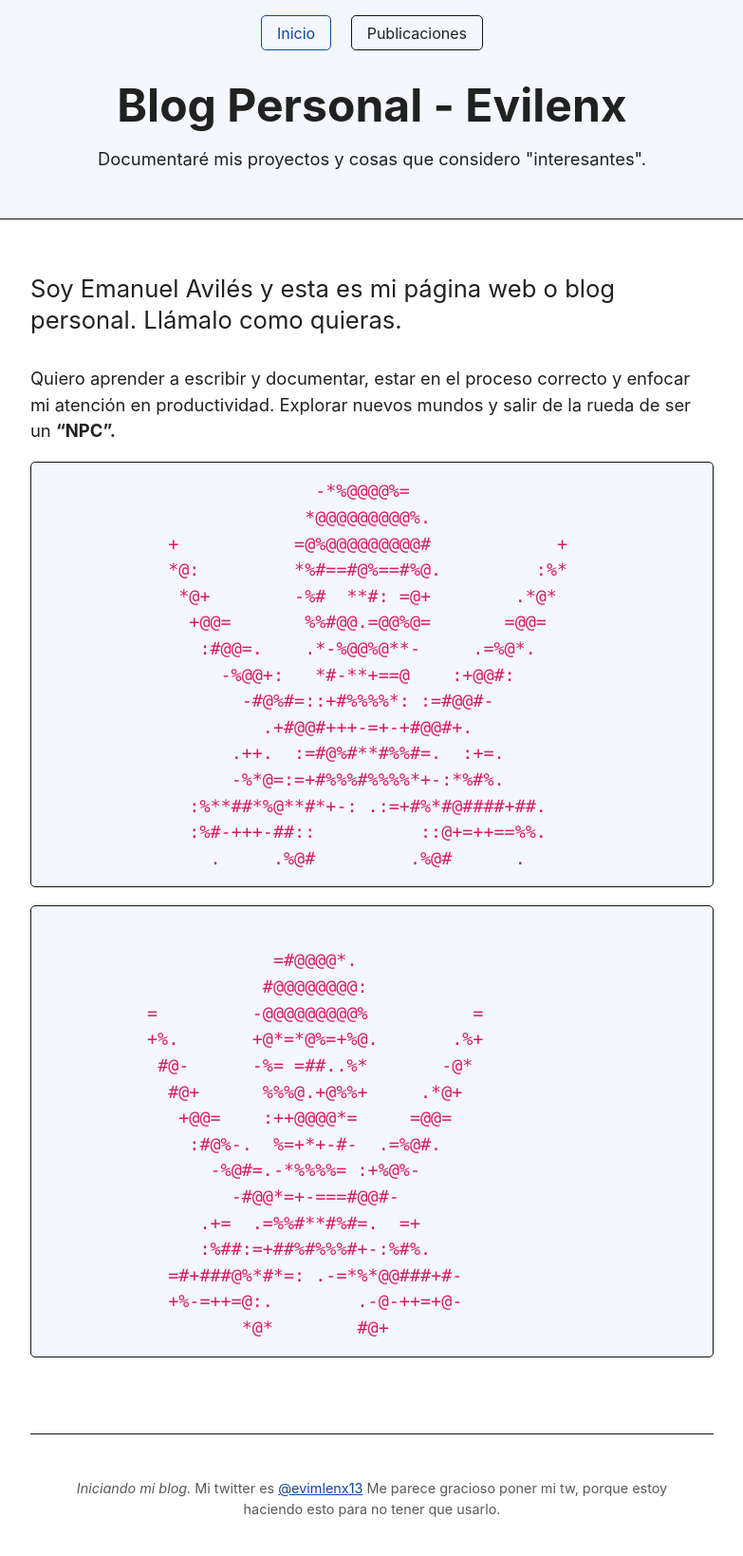
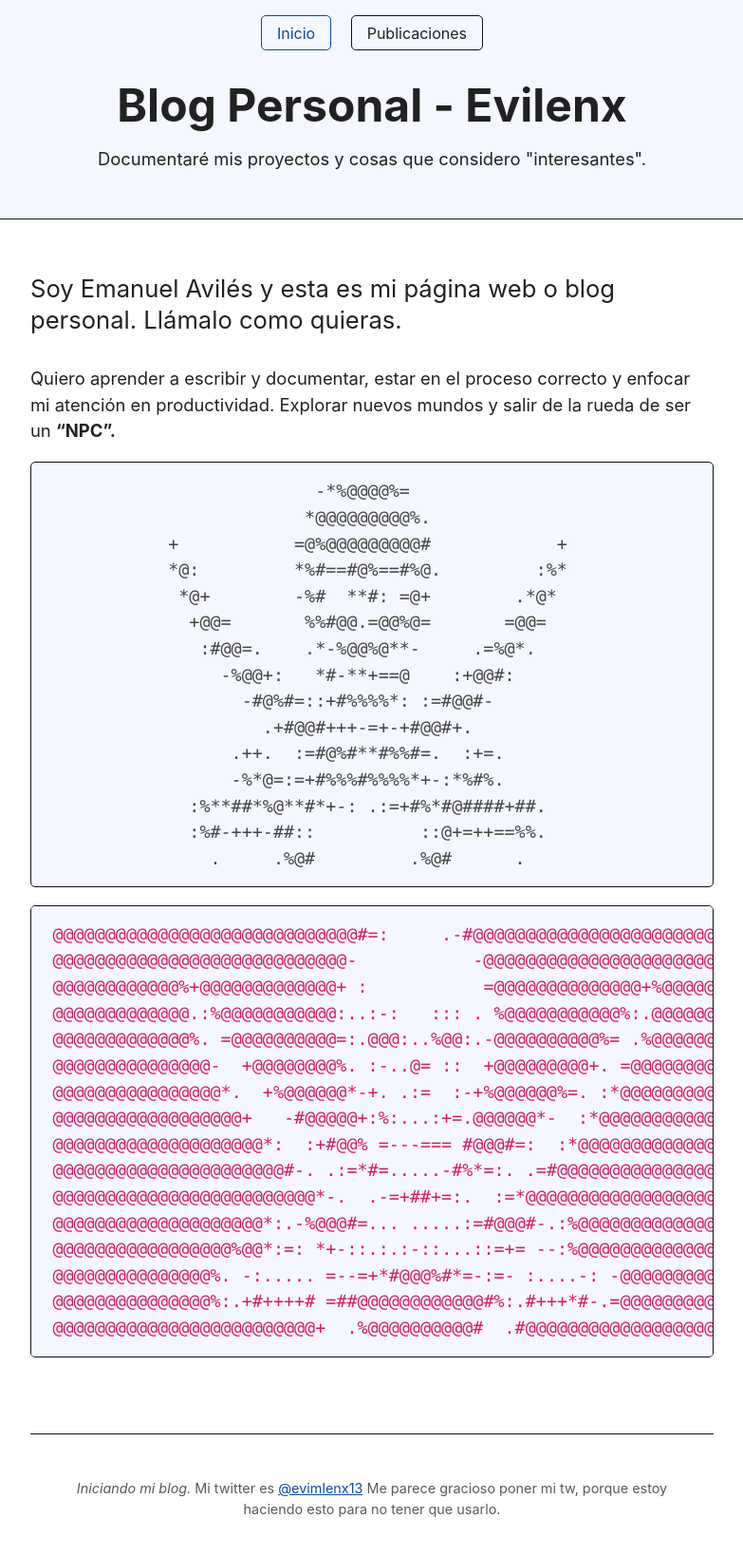
Before and after one commit to evilenx/BlogPersonal, a Jekyll site: the page built from index.md, in a window 1280 px wide. Shown: the whole page at 95% size, without its empty margins (248-1031 px from the left). Built offline with Jekyll 4.4.1, drawn with Linux system fonts in a browser that asks for light colours.

Commit message:
piratetamaño

````diff
--- a/index.md
+++ b/index.md
@@ -10,7 +10,7 @@ Soy Emanuel Avilés y esta es mi página web o blog personal. Llámalo como quie
 Quiero aprender a escribir y documentar, estar en el proceso correcto y enfocar mi atención en productividad. Explorar nuevos mundos y salir de la rueda de ser un **"NPC".**
 
 
-```rust
+```
                          -*%@@@@%=
                         *@@@@@@@@@%.
            +           =@%@@@@@@@@@#            +
@@ -27,21 +27,22 @@ Quiero aprender a escribir y documentar, estar en el proceso correcto y enfocar
              :%#-+++-##::          ::@+=++==%%.
                .     .%@#         .%@#      .
 ```
-```go
 
-                     =#@@@@*.
-                    #@@@@@@@@:
-         =         -@@@@@@@@@%          =
-         +%.       +@*=*@%=+%@.       .%+
-          #@-      -%= =##..%*       -@*
-           #@+      %%%@.+@%%+     .*@+
-            +@@=    :++@@@@*=     =@@=
-             :#@%-.  %=+*+-#-  .=%@#.
-               -%@#=.-*%%%%= :+%@%-
-                 -#@@*=+-===#@@#-
-              .+=  .=%%#**#%#=.  =+
-              :%##:=+##%#%%%#+-:%#%.
-           =#+###@%*#*=: .-=*%*@@###+#-
-           +%-=++=@:.        .-@-++=+@-
-                  *@*        #@+
+```rust
+@@@@@@@@@@@@@@@@@@@@@@@@@@@@@#=:     .-#@@@@@@@@@@@@@@@@@@@@@@@@@@@@@@
+@@@@@@@@@@@@@@@@@@@@@@@@@@@@-           -@@@@@@@@@@@@@@@@@@@@@@@@@@@@@
+@@@@@@@@@@@@%+@@@@@@@@@@@@@+ :           =@@@@@@@@@@@@@@+%@@@@@@@@@@@@
+@@@@@@@@@@@@@.:%@@@@@@@@@@@:..:-:   ::: . %@@@@@@@@@@@%:.@@@@@@@@@@@@@
+@@@@@@@@@@@@@%. =@@@@@@@@@@=:.@@@:..%@@:.-@@@@@@@@@@%= .%@@@@@@@@@@@@@
+@@@@@@@@@@@@@@@-  +@@@@@@@@%. :-..@= ::  +@@@@@@@@@+. =@@@@@@@@@@@@@@@
+@@@@@@@@@@@@@@@@*.  +%@@@@@@*-+. .:=  :-+%@@@@@@%=. :*@@@@@@@@@@@@@@@@
+@@@@@@@@@@@@@@@@@@+   -#@@@@@+:%:...:+=.@@@@@@*-  :*@@@@@@@@@@@@@@@@@@
+@@@@@@@@@@@@@@@@@@@@*:  :+#@@% =---=== #@@@#=:  :*@@@@@@@@@@@@@@@@@@@@
+@@@@@@@@@@@@@@@@@@@@@@#-. .:=*#=.....-#%*=:. .=#@@@@@@@@@@@@@@@@@@@@@@
+@@@@@@@@@@@@@@@@@@@@@@@@@*-.  .-=+##+=:.  :=*@@@@@@@@@@@@@@@@@@@@@@@@@
+@@@@@@@@@@@@@@@@@@@@*:.-%@@@#=... .....:=#@@@#-.:%@@@@@@@@@@@@@@@@@@@@
+@@@@@@@@@@@@@@@@@%@@*:=: *+-::.:.:-::...::=+= --:%@@@@@@@@@@@@@@@@@@@@
+@@@@@@@@@@@@@@@%. -:..... =--=+*#@@@%#*=-:=- :....-: -@@@@@@@@@@@@@@@@
+@@@@@@@@@@@@@@@%:.+#++++# =##@@@@@@@@@@@@#%:.#+++*#-.=@@@@@@@@@@@@@@@@
+@@@@@@@@@@@@@@@@@@@@@@@@@+  .%@@@@@@@@@@#  .#@@@@@@@@@@@@@@@@@@@@@@@@@%
 ```
````
